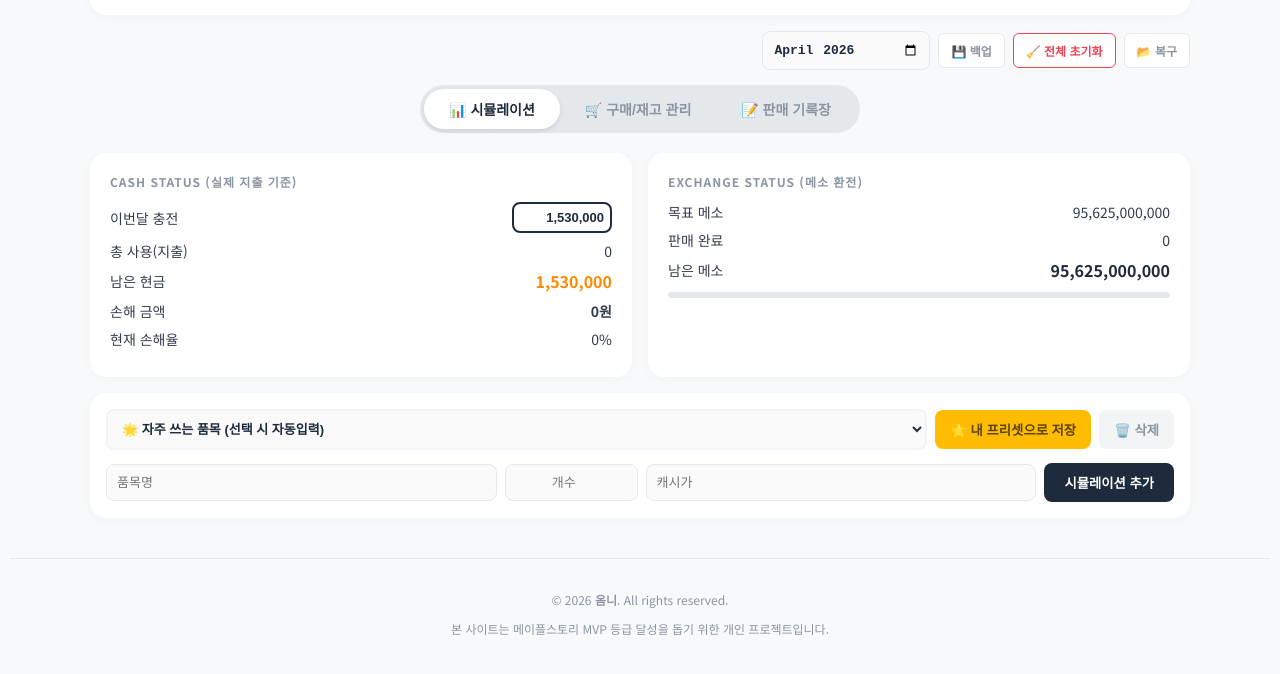
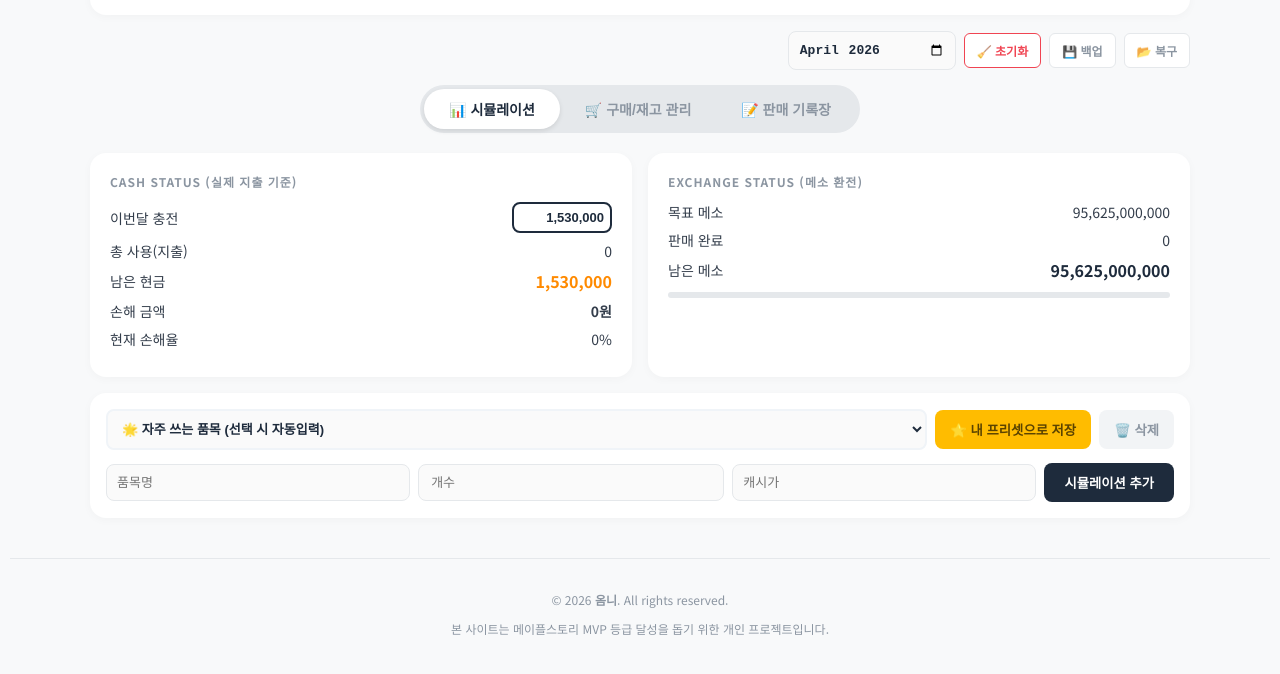
Before and after one commit to omnire/Maple_MVP_Calc, a plain HTML site: page index.html in a window 1280 px wide. Shown: the part 78-752 px from the top of the page. Drawn offline with Linux system fonts and the light colour scheme.

Commit message:
Update index.html

```diff
--- a/index.html
+++ b/index.html
@@ -24,12 +24,11 @@
         </header>
 
         <div class="toolbar">
-            <input type="month" id="monthFilter" class="util-input" onchange="changeFilter()">
-            <button onclick="exportData()" class="util-btn">💾 백업</button>
-            <button onclick="resetAllData()" class="util-btn" style="color: #f04452; border-color: #f04452;">🧹 전체 초기화</button>
-            <button onclick="document.getElementById('importFile').click()" class="util-btn">📂 복구</button>
-            <input type="file" id="importFile" accept=".json" style="display:none" onchange="importData(event)">
-        </div>
+    <input type="month" id="monthFilter" class="util-input" onchange="changeFilter()">
+    <button onclick="resetAllData()" class="util-btn" style="color: #f04452; border-color: #f04452;">🧹 초기화</button>
+    <button onclick="exportData()" class="util-btn">💾 백업</button>
+    <button onclick="document.getElementById('importFile').click()" class="util-btn">📂 복구</button>
+</div>
 
         <div class="tab-container">
             <div class="pill-tabs">
@@ -66,7 +65,7 @@
                     <button class="preset-del-btn" onclick="deletePreset('sim')">🗑️ 삭제</button>
                 </div>
                 <input type="text" id="simCategory" placeholder="품목명">
-                <input type="number" id="simAmount" placeholder="개수" class="sm-input">
+                <input type="number" id="simAmount" placeholder="개수" style="text-align: left; padding-left: 12px;">
                 <input type="text" id="simCash" placeholder="캐시가" oninput="applyRealtimeComma(this)">
                 <button onclick="addSimItem()" class="action-btn">시뮬레이션 추가</button>
             </div>
```
